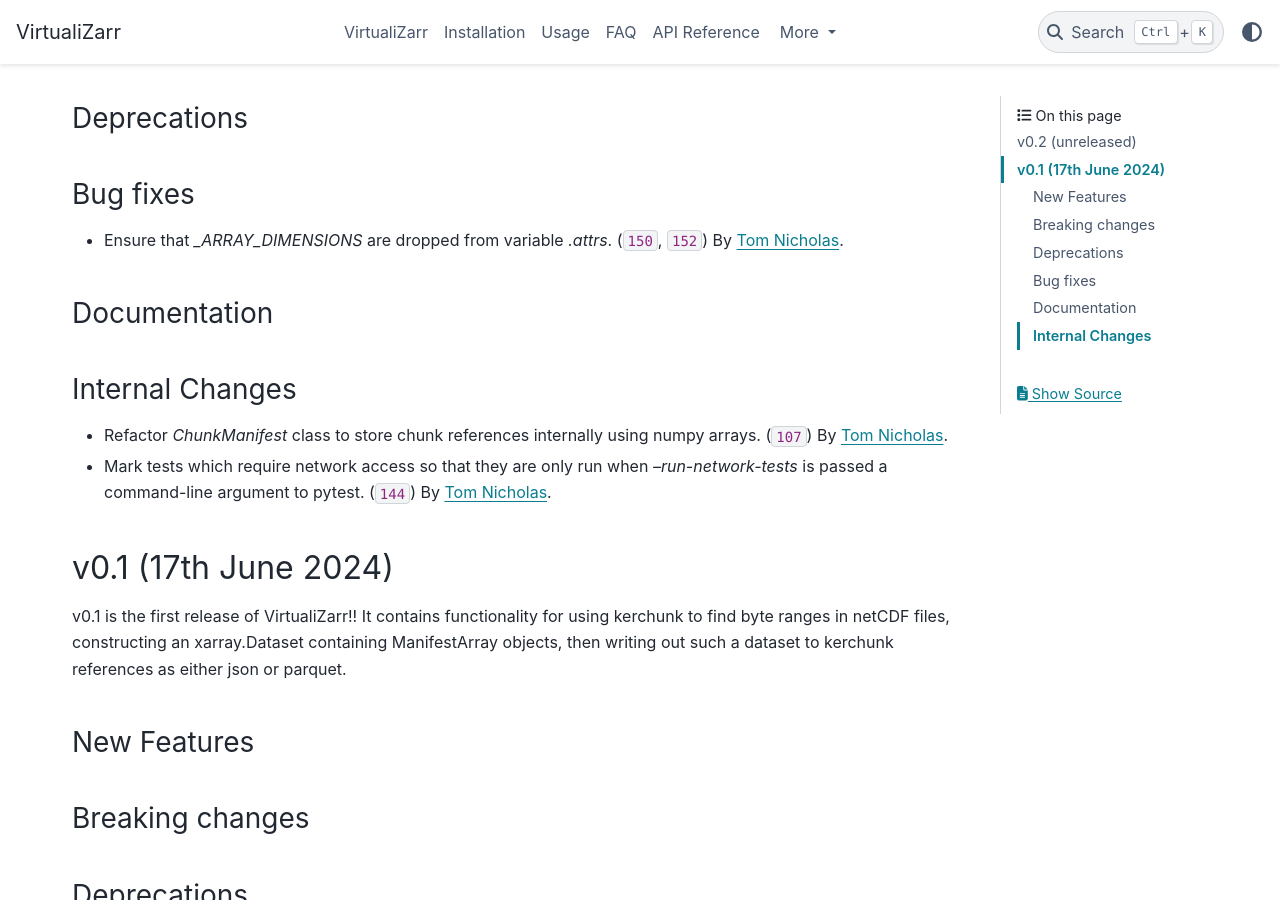
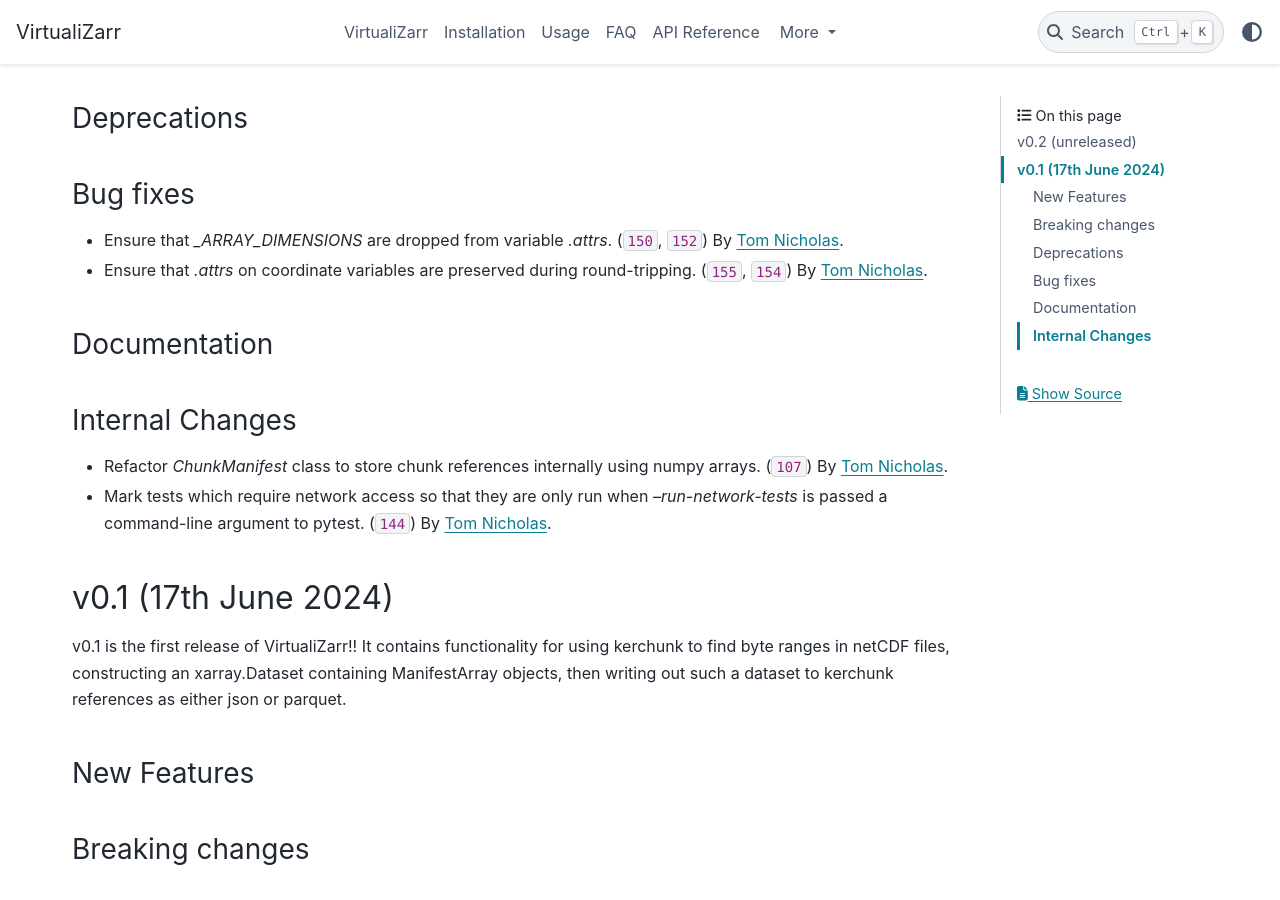
Before and after one commit to zarr-developers/VirtualiZarr, a Sphinx documentation site: the page built from docs/releases.rst, in a window 1280 px wide and 900 px high, scrolled down 481 px. Built offline with Sphinx 7.4.7 and the PyData theme 0.15.4, drawn with Linux system fonts in a browser that asks for light colours; cross-references to code outside the pages are shown as plain code.

Commit message:
release notes

```diff
--- a/docs/releases.rst
+++ b/docs/releases.rst
@@ -26,6 +26,8 @@
 ~~~~~~~~~
 
 - Ensure that `_ARRAY_DIMENSIONS` are dropped from variable `.attrs`. (:issue:`150`, :pull:`152`)
+  By `Tom Nicholas <https://github.com/TomNicholas>`_.
+- Ensure that `.attrs` on coordinate variables are preserved during round-tripping. (:issue:`155`, :pull:`154`)
   By `Tom Nicholas <https://github.com/TomNicholas>`_.
 
 Documentation
```
